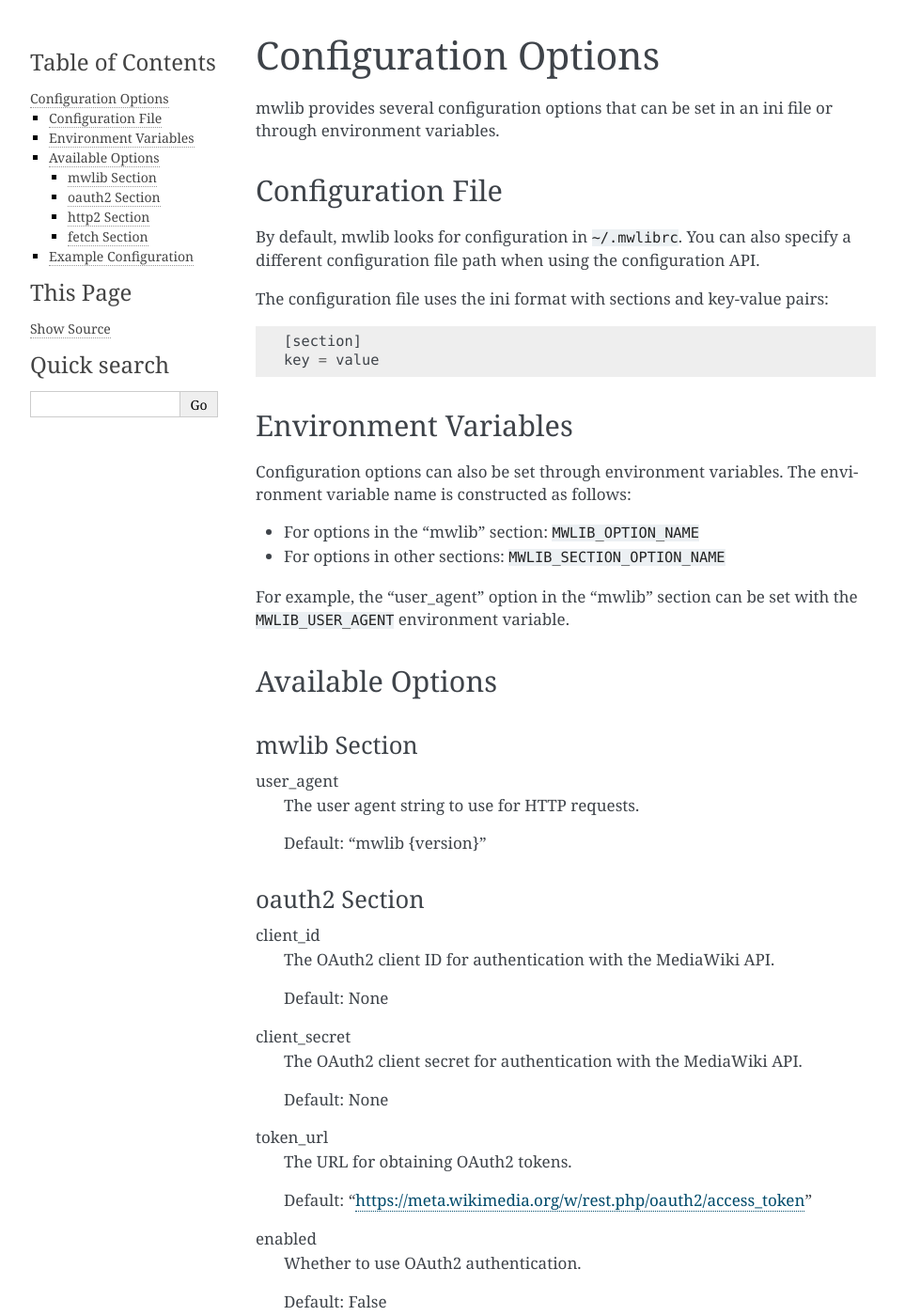
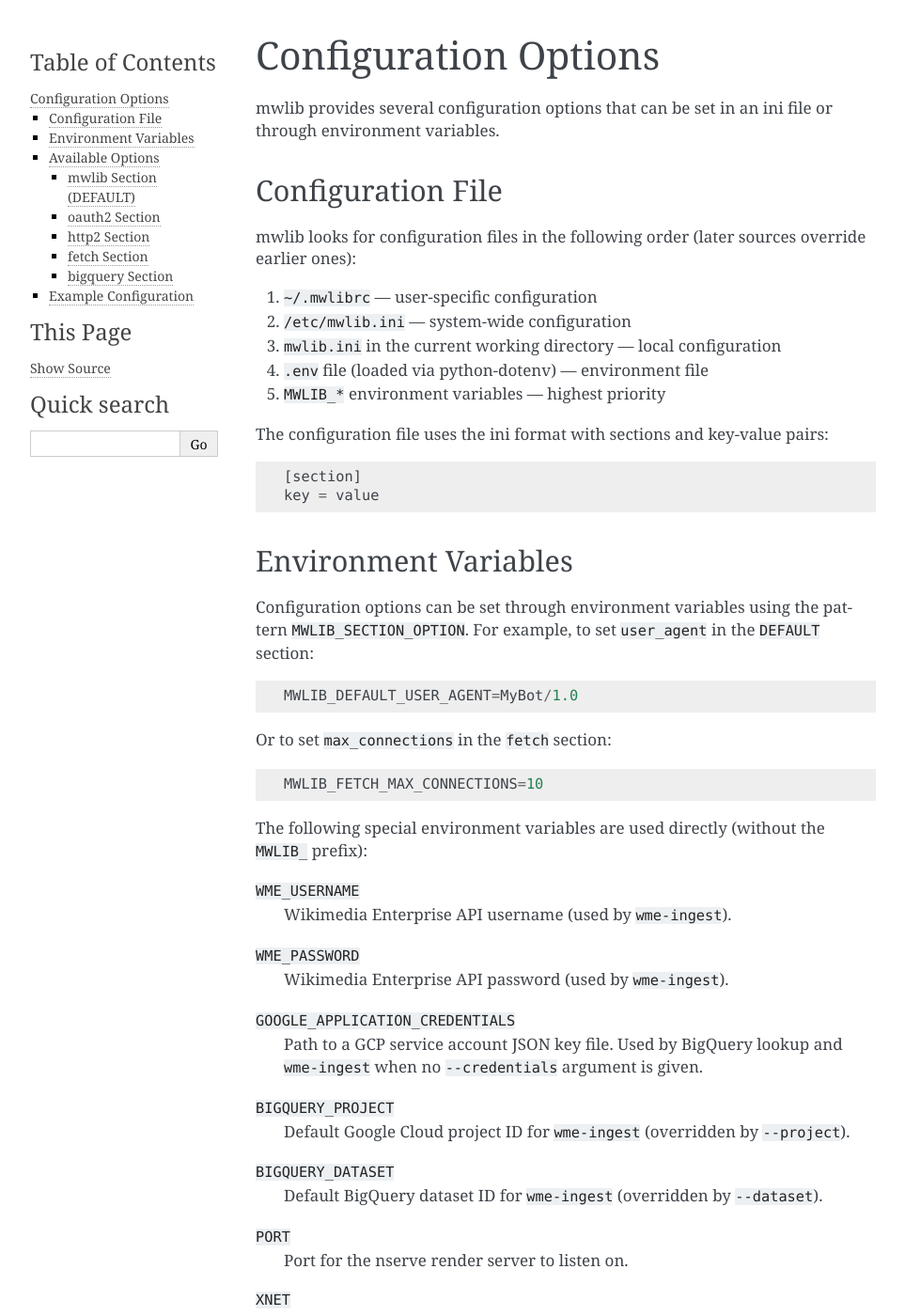
Before and after one commit to pediapress/mwlib, a Sphinx documentation site: the page built from docs/configuration.rst, in a window 1280 px wide and 1400 px high. Shown: the whole window at 94% size, without its empty margins (148-1111 px from the left). Built offline with Sphinx 7.4.7, drawn with Linux system fonts in a browser that asks for light colours; some of the changed text lies outside the part shown.

Commit message:
docs: document new configuration options in configuration.rst
- Add config file lookup order (mwlibrc → /etc → cwd → .env → MWLIB_*)
- Add [bigquery] section with all six keys (enabled, project, dataset,
  table, timeout, domains) sourced from _conf.py defaults
- Add fetch.max_requests_per_second (domain-scoped rate limiting)
- Add table of special env vars without MWLIB_ prefix (WME_USERNAME,
  WME_PASSWORD, GOOGLE_APPLICATION_CREDENTIALS, BIGQUERY_*, PORT, XNET)
- Correct env var pattern: MWLIB_SECTION_OPTION for all sections
- Update example config to include bigquery and rate limiting settings

Co-Authored-By: Claude Sonnet 4.5 <noreply@anthropic.com>

```diff
--- a/docs/configuration.rst
+++ b/docs/configuration.rst
@@ -9,7 +9,13 @@ mwlib provides several configuration options that can be set in an ini file or t
 Configuration File
 =================
 
-By default, mwlib looks for configuration in ``~/.mwlibrc``. You can also specify a different configuration file path when using the configuration API.
+mwlib looks for configuration files in the following order (later sources override earlier ones):
+
+1. ``~/.mwlibrc`` — user-specific configuration
+2. ``/etc/mwlib.ini`` — system-wide configuration
+3. ``mwlib.ini`` in the current working directory — local configuration
+4. ``.env`` file (loaded via python-dotenv) — environment file
+5. ``MWLIB_*`` environment variables — highest priority
 
 The configuration file uses the ini format with sections and key-value pairs::
 
@@ -19,18 +25,48 @@ The configuration file uses the ini format with sections and key-value pairs::
 Environment Variables
 ====================
 
-Configuration options can also be set through environment variables. The environment variable name is constructed as follows:
+Configuration options can be set through environment variables using the
+pattern ``MWLIB_SECTION_OPTION``. For example, to set ``user_agent`` in the
+``DEFAULT`` section::
 
-- For options in the "mwlib" section: ``MWLIB_OPTION_NAME``
-- For options in other sections: ``MWLIB_SECTION_OPTION_NAME``
+    MWLIB_DEFAULT_USER_AGENT=MyBot/1.0
 
-For example, the "user_agent" option in the "mwlib" section can be set with the ``MWLIB_USER_AGENT`` environment variable.
+Or to set ``max_connections`` in the ``fetch`` section::
+
+    MWLIB_FETCH_MAX_CONNECTIONS=10
+
+The following special environment variables are used directly (without the
+``MWLIB_`` prefix):
+
+``WME_USERNAME``
+  Wikimedia Enterprise API username (used by ``wme-ingest``).
+
+``WME_PASSWORD``
+  Wikimedia Enterprise API password (used by ``wme-ingest``).
+
+``GOOGLE_APPLICATION_CREDENTIALS``
+  Path to a GCP service account JSON key file. Used by BigQuery lookup and
+  ``wme-ingest`` when no ``--credentials`` argument is given.
+
+``BIGQUERY_PROJECT``
+  Default Google Cloud project ID for ``wme-ingest`` (overridden by
+  ``--project``).
+
+``BIGQUERY_DATASET``
+  Default BigQuery dataset ID for ``wme-ingest`` (overridden by
+  ``--dataset``).
+
+``PORT``
+  Port for the nserve render server to listen on.
+
+``XNET``
+  Set to ``1`` to exclude network tests from the test suite.
 
 Available Options
 ================
 
-mwlib Section
-------------
+mwlib Section (DEFAULT)
+-----------------------
 
 user_agent
   The user agent string to use for HTTP requests.
@@ -38,7 +74,14 @@ user_agent
   Default: "mwlib {version}"
 
 oauth2 Section
-------------
+--------------
+
+enabled
+  Whether to use OAuth2 authentication.
+
+  Default: False
+
+  Type: Boolean (yes/true/on/1 for True, no/false/off/0 for False)
 
 client_id
   The OAuth2 client ID for authentication with the MediaWiki API.
@@ -55,15 +98,8 @@ token_url
 
   Default: "https://meta.wikimedia.org/w/rest.php/oauth2/access_token"
 
-enabled
-  Whether to use OAuth2 authentication.
-
-  Default: False
-
-  Type: Boolean (yes/true/on/1 for True, no/false/off/0 for False)
-
 http2 Section
-------------
+-------------
 
 enabled
   Whether to use HTTP/2 for API requests.
@@ -80,7 +116,7 @@ auto_detect
   Type: Boolean (yes/true/on/1 for True, no/false/off/0 for False)
 
 fetch Section
-------------
+-------------
 
 noedits
   Whether edits should be disabled.
@@ -111,11 +147,19 @@ max_connections
   Type: Integer
 
 max_retry_count
-  Maximum number of retry attempts.
+  Maximum number of retry attempts for failed API requests.
 
   Default: 2
 
   Type: Integer
+
+max_requests_per_second
+  Domain-scoped rate limit for API requests (token-bucket limiter). Set to 0
+  to disable rate limiting.
+
+  Default: 0 (disabled)
+
+  Type: Float
 
 rvlimit
   Maximum number of revisions to fetch.
@@ -124,12 +168,63 @@ rvlimit
 
   Type: Integer
 
+bigquery Section
+----------------
+
+The ``[bigquery]`` section enables a BigQuery-backed lookup for File namespace
+description pages. When enabled, mwlib queries a pre-populated BigQuery table
+(sourced from Wikimedia Enterprise snapshots) instead of making remote API
+calls for each image. This can significantly speed up rendering of
+image-heavy articles.
+
+The optional ``google-cloud-bigquery`` dependency must be installed::
+
+    uv pip install "mwlib[bigquery]"
+
+GCP authentication uses ``GOOGLE_APPLICATION_CREDENTIALS`` or Application
+Default Credentials.
+
+enabled
+  Whether to use BigQuery for image description lookups.
+
+  Default: false
+
+  Type: Boolean (yes/true/on/1 for True, no/false/off/0 for False)
+
+project
+  Google Cloud project ID containing the BigQuery dataset.
+
+  Default: "" (required when enabled)
+
+dataset
+  BigQuery dataset ID.
+
+  Default: "wme_snapshots"
+
+table
+  BigQuery table name.
+
+  Default: "file_pages"
+
+timeout
+  Query timeout in seconds.
+
+  Default: 30
+
+  Type: Integer
+
+domains
+  Comma-separated list of wiki domains for which BigQuery lookup is used.
+  Queries for other domains fall back to the normal API.
+
+  Default: "en.wikipedia.org"
+
 Example Configuration
 ====================
 
 Here's an example configuration file::
 
-    [mwlib]
+    [DEFAULT]
     user_agent = MyCustomUserAgent/1.0
 
     [oauth2]
@@ -146,3 +241,13 @@ Here's an example configuration file::
     noedits = yes
     api_result_limit = 1000
     max_connections = 10
+    max_requests_per_second = 5
+    max_retry_count = 3
+
+    [bigquery]
+    enabled = yes
+    project = my-gcp-project
+    dataset = wme_snapshots
+    table = file_pages
+    timeout = 30
+    domains = en.wikipedia.org
```
